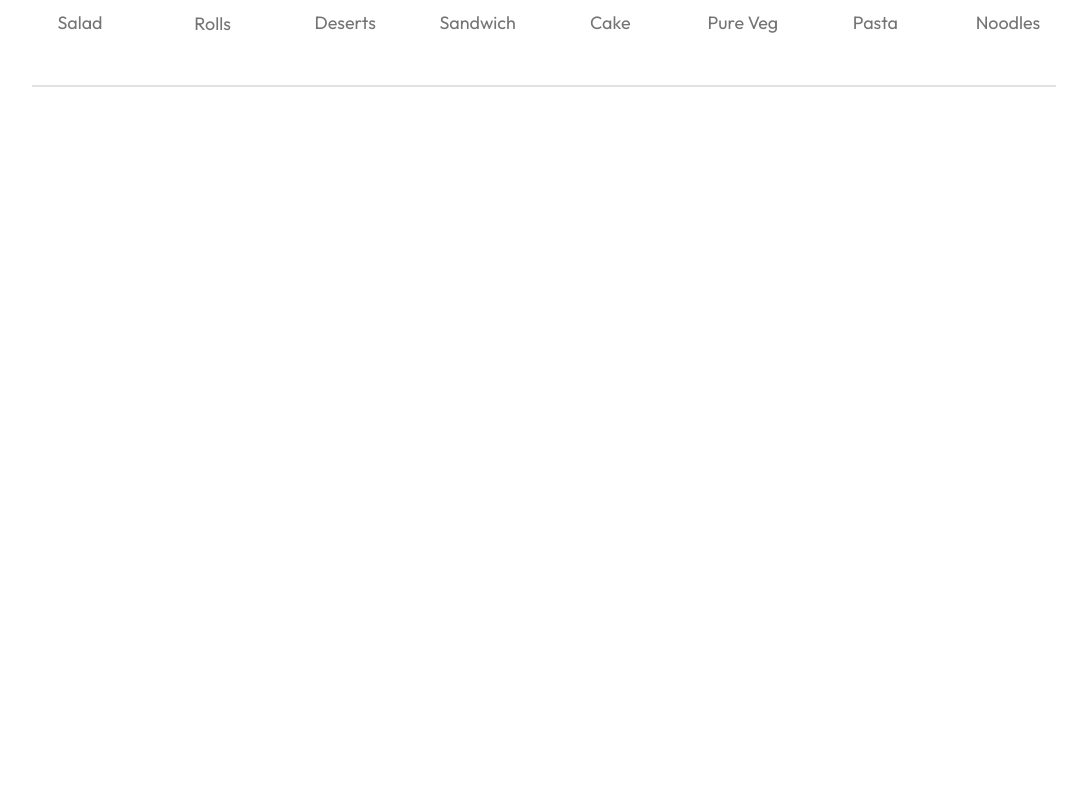
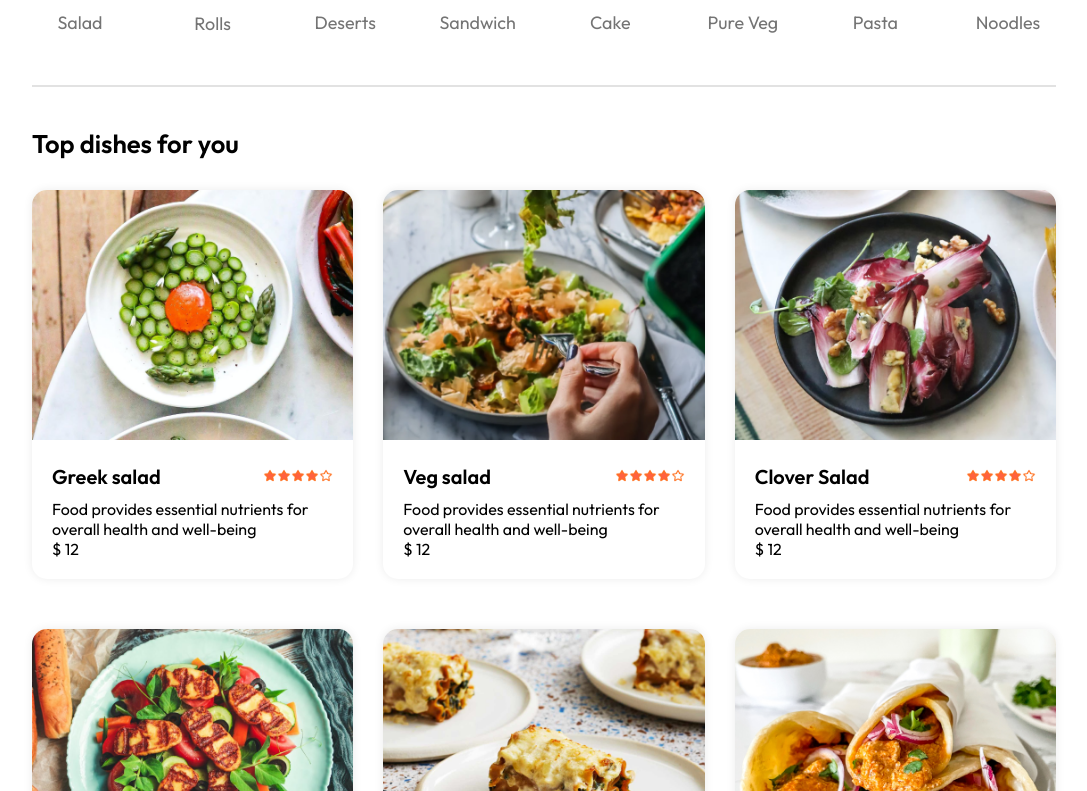
Before and after one commit to Niteshpanday05/food-order, a React (Vite) app: page / in a window 1280 px wide. Shown: the part 809-1600 px from the top of the page, without its empty margins (96-1183 px from the left). Before the commit the page ends 906 px from the top, so only its background shows below. Built offline with nearby package versions, Linux system fonts and the light colour scheme.

Commit message:
food item done

```diff
--- /dev/null
+++ b/src/components/FoodDisplay/FoodDisplay.css
@@ -0,0 +1,16 @@
+.food-display{
+    margin-top: 30px;
+}
+
+.food-display h2{
+    font-size: max(2vw, 24px);
+    font-weight: 600;
+}
+
+.food-display-list{
+    display: grid;
+    grid-template-columns: repeat(auto-fill, minmax(240px,1fr));
+    margin-top: 30px;
+    gap: 30px;
+    row-gap: 50px;
+}
--- /dev/null
+++ b/src/components/FoodDisplay/FoodDisplay.jsx
@@ -0,0 +1,23 @@
+import React, { useContext } from 'react'
+import './FoodDisplay.css'
+import { StoreContext } from '../../context/StoreContext'
+import FoodItem from '../FoodItem/FoodItem'
+
+const FoodDisplay = ({category}) => {
+
+    const{food_list} = useContext(StoreContext)
+
+  return (
+    <div className='food-display' id='food-display'>
+        <h2>Top dishes for you</h2>
+        <div className="food-display-list">
+            {food_list.map((item, index)=>{
+                return <FoodItem key={index}  id={item.id} name={item.name} description={item.description} image={item.image}/>
+            })}
+        </div>
+
+    </div>
+  )
+}
+
+export default FoodDisplay
--- /dev/null
+++ b/src/components/FoodItem/FoodItem.css
@@ -0,0 +1,39 @@
+.food-item{
+    width: 100%;
+    margin: auto;
+    border-radius: 15px;
+    background: #fff;
+    box-shadow: 0px 0px 10px rgba(0, 0, 0, 0.08);
+   transition: all 0.3s ease;
+   cursor: pointer;
+}
+.food-item:hover {
+  transform: translateY(-6px);
+  box-shadow: 0px 10px 25px rgba(0, 0, 0, 0.12);
+}
+
+.food-item-image{
+    width: 100%;
+    border-radius: 15px 15px 0px 0px;
+}
+
+.food-item-info{
+    padding: 20px;
+}
+
+.food-item-name-rating{
+    display: flex;
+    justify-content: space-between;
+    align-items: center;
+    margin-bottom: 10px;
+
+}
+
+.food-item-name-rating p{
+    font-size: 20px;
+    font-weight: 600;
+}
+
+.food-item-name-rating img{
+    width: 70px;
+}
--- /dev/null
+++ b/src/components/FoodItem/FoodItem.jsx
@@ -0,0 +1,23 @@
+import React from "react";
+import "./FoodItem.css"
+import { assets } from "../../assets/assets";
+
+const FoodItem = ({ id, name, price, description, image }) => {
+  return (
+    <div className="food-item">
+      <div className="food-item-img-container">
+        <img className="food-item-image" src={image} alt="/" />
+      </div>
+      <div className="food-item-info">
+        <div className="food-item-name-rating">
+            <p>{name}</p>
+            <img src={assets.rating_starts} alt="" />
+        </div>
+        <p className="food-item-desc">{description}</p>
+        <p className="food-item-price">$ 12{price}</p>
+      </div>
+    </div>
+  );
+};
+
+export default FoodItem;
--- /dev/null
+++ b/src/context/StoreContext.jsx
@@ -0,0 +1,21 @@
+import { createContext,useState } from "react";
+import {food_list} from "../assets/assets"
+
+
+export const StoreContext = createContext(null)
+
+const StoreContextProvider = (props) =>{
+
+
+
+    const contextValue= {
+        food_list
+
+    }
+
+    return <StoreContext.Provider value ={contextValue}>
+        {props.children}
+    </StoreContext.Provider>
+}
+
+export default StoreContextProvider
--- a/src/main.jsx
+++ b/src/main.jsx
@@ -3,9 +3,13 @@ import { createRoot } from "react-dom/client";
 import "./index.css";
 import App from "./App.jsx";
 import { BrowserRouter } from "react-router-dom";
+import StoreContextProvider from "./context/StoreContext.jsx";
+
 
 createRoot(document.getElementById("root")).render(
   <BrowserRouter>
-    <App />
+    <StoreContextProvider>
+      <App />
+    </StoreContextProvider>
   </BrowserRouter>,
 );
--- a/src/pages/Home/Home.jsx
+++ b/src/pages/Home/Home.jsx
@@ -3,6 +3,7 @@ import { useState } from 'react'
 import './Home.css'
 import Header from '../../components/Header/Header'
 import ExploreMenu from '../../components/ExploreMenu/ExploreMenu'
+import FoodDisplay from '../../components/FoodDisplay/FoodDisplay'
 
 const Home = () => {
 
@@ -12,6 +13,7 @@ const Home = () => {
     <div>
       <Header />
       <ExploreMenu category={category} setCategory={setCategory}/>
+      <FoodDisplay category={category} />
     </div>
   )
 }
```
